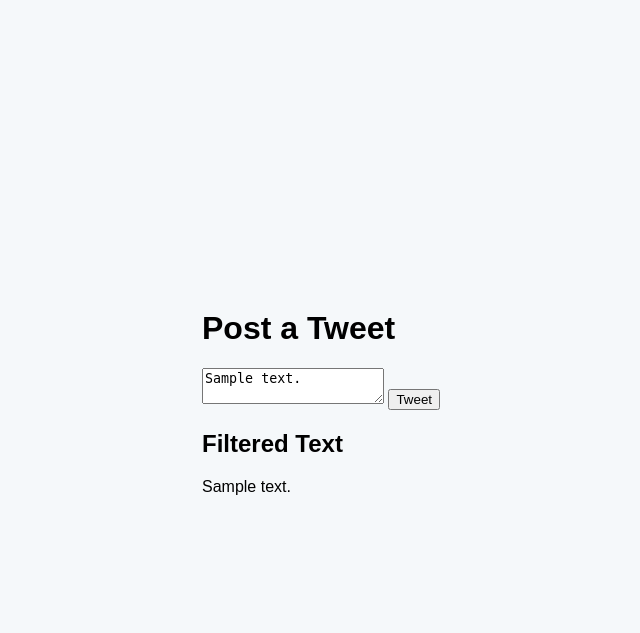
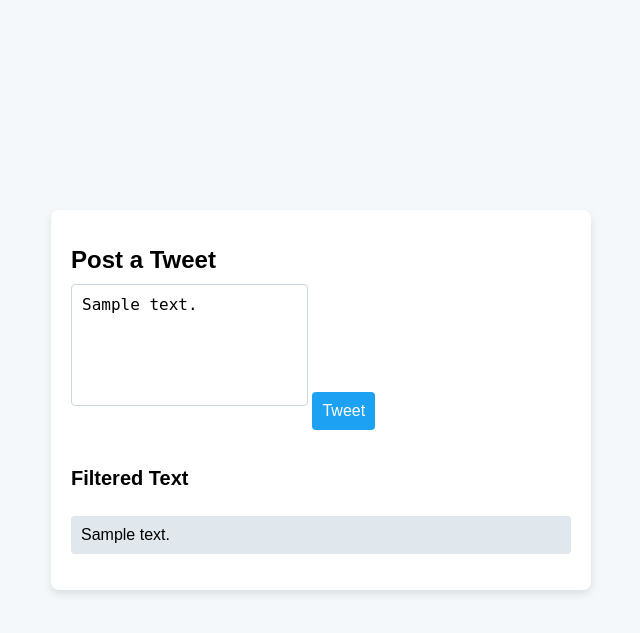
Before and after one commit to ahsanejaz1998/Final_project_2004, a Flask app: template templates/index.html in a window 1280 px wide. Shown: the top 633 px of the page, without its empty margins (319-959 px from the left). Run offline with Flask 3, Linux system fonts and the light colour scheme; the template is opened without the code that fills it: most values are stand-ins (such as "Sample title", 1, 10 or a date in 2020).

Commit message:
Flask App: Censored Word Log, Front-End CSS Polish,
+ Added tracking and logging for censored words as they are detected.
+ Added a display section under the filtered tweet that shows what words were censored and their word count.
+ Modified styles.css to give the web page a more twitter-like appearance

```diff
--- a/app.py
+++ b/app.py
@@ -18,13 +18,25 @@ def index():
 @app.route('/detect', methods=['POST'])
 def detect():
     text = request.form['text']
-    filtered_text = fake_hate_speech_detection(text)
-    return render_template('index.html', original_text=text, filtered_text=filtered_text)
+    filtered_text, censored_words = fake_hate_speech_detection(text)
+    return render_template('index.html', original_text=text, filtered_text=filtered_text, censored_words=censored_words)
 
 def fake_hate_speech_detection(text):
 
     # HARD CODED EXAMPLE - We need to put our classification model here to actually handle a library of hatespeech words.
-    return text.replace('hate', '****').replace('offensive', '****').replace('racist', '****').replace('threat', '****')
+    censored_words = []
+    words = text.split()
+    for i, word in enumerate(words):
+        if word.lower() in ['hate', 'offensive', 'racist', 'threat']:
+            censored_words.append((word, i + 1))
+            words[i] = '****'
+    filtered_text = ' '.join(words)
+    return filtered_text, censored_words
+
+
+@app.context_processor
+def utility_processor():
+    return dict(enumerate=enumerate)
 
 if __name__ == '__main__':
     app.run(debug=True)
--- a/static/css/styles.css
+++ b/static/css/styles.css
@@ -7,3 +7,77 @@ body {
     height: 100vh;
     margin: 0;
 }
+
+.container {
+    background-color: white;
+    padding: 20px;
+    border-radius: 8px;
+    box-shadow: 0 4px 8px rgba(0, 0, 0, 0.1);
+    max-width: 500px;
+    width: 100%;
+}
+
+.tweet-box {
+    display: flex;
+    flex-direction: column;
+    margin-bottom: 20px;
+}
+
+.tweet-box h1 {
+    margin-bottom: 10px;
+    font-size: 24px;
+}
+
+#tweet-input {
+    border: 1px solid #ccd6dd;
+    border-radius: 4px;
+    padding: 10px;
+    font-size: 16px;
+    resize: none;
+    height: 100px;
+    margin-bottom: 10px;
+}
+
+button {
+    background-color: #1da1f2;
+    color: white;
+    border: none;
+    border-radius: 4px;
+    padding: 10px;
+    font-size: 16px;
+    cursor: pointer;
+}
+
+button:hover {
+    background-color: #0d95e8;
+}
+
+.result, .log {
+    display: flex;
+    flex-direction: column;
+    margin-top: 20px;
+}
+
+.result h2, .log h2 {
+    margin-bottom: 10px;
+    font-size: 20px;
+}
+
+.result p, .log ul {
+    background-color: #e1e8ed;
+    padding: 10px;
+    border-radius: 4px;
+}
+
+.log ul {
+    list-style-type: none;
+    padding: 0;
+}
+
+.log ul li {
+    background-color: #ffffff;
+    margin-bottom: 5px;
+    padding: 5px;
+    border: 1px solid #ccd6dd;
+    border-radius: 4px;
+}
--- a/templates/index.html
+++ b/templates/index.html
@@ -17,9 +17,18 @@
         </div>
         {% if filtered_text %}
         <div class="result">
-            <!-- This is where the censored 'tweet' will go -->
             <h2>Filtered Text</h2>
             <p id="filtered-text">{{ filtered_text }}</p>
+        </div>
+        {% endif %}
+        {% if censored_words %}
+        <div class="log">
+            <h2>Censored Words Log</h2>
+            <ul>
+                {% for index, (word, position) in enumerate(censored_words, start=1) %}
+                <li>{{ index }} - '{{ word }}' : Word #{{ position }}</li>
+                {% endfor %}
+            </ul>
         </div>
         {% endif %}
     </div>
```
